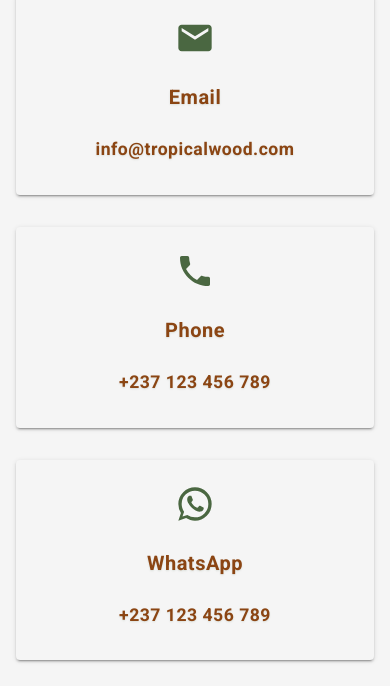
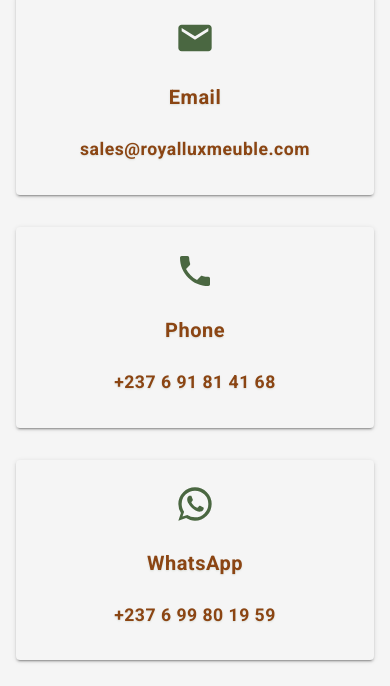
Before and after one commit to appfrabric/twood, a React (Create React App) app in the folder frontend/: page /contact in a window 390 px wide. Shown: the part 1615-2301 px from the top of the page. Built offline with nearby package versions, Linux system fonts and the light colour scheme.

Commit message:
feat: update contact information with new email and phone numbers

```diff
--- a/frontend/src/locales/en/translation.json
+++ b/frontend/src/locales/en/translation.json
@@ -8,7 +8,7 @@
   "home": {
     "hero": {
       "title": "Premium Wood Products",
-      "subtitle": "Manufacturing Excellence in Cameroon"
+      "subtitle": "Plywood Manufacturing Excellence in Cameroon"
     },
     "products": {
       "title": "Our Products",
--- a/frontend/src/pages/Contact.js
+++ b/frontend/src/pages/Contact.js
@@ -74,20 +74,20 @@ const Contact = () => {
     {
       icon: <EmailIcon sx={{ fontSize: 40 }} />,
       title: 'Email',
-      content: 'info@tropicalwood.com',
-      link: 'mailto:info@tropicalwood.com',
+      content: 'sales@royalluxmeuble.com',
+      link: 'mailto:sales@royalluxmeuble.com',
     },
     {
       icon: <PhoneIcon sx={{ fontSize: 40 }} />,
       title: 'Phone',
-      content: '+237 123 456 789',
-      link: 'tel:+237123456789',
+      content: '+237 6 91 81 41 68',
+      link: 'tel:+237691814168',
     },
     {
       icon: <WhatsAppIcon sx={{ fontSize: 40 }} />,
       title: 'WhatsApp',
-      content: '+237 123 456 789',
-      link: 'https://wa.me/237123456789',
+      content: '+237 6 99 80 19 59',
+      link: 'https://wa.me/237699801959',
     },
     {
       icon: <LocationOnIcon sx={{ fontSize: 40 }} />,
```
